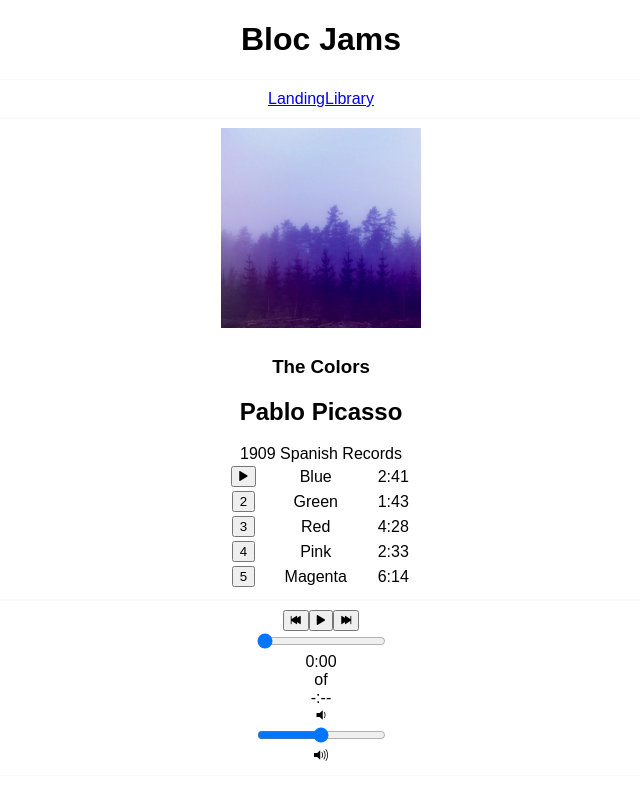
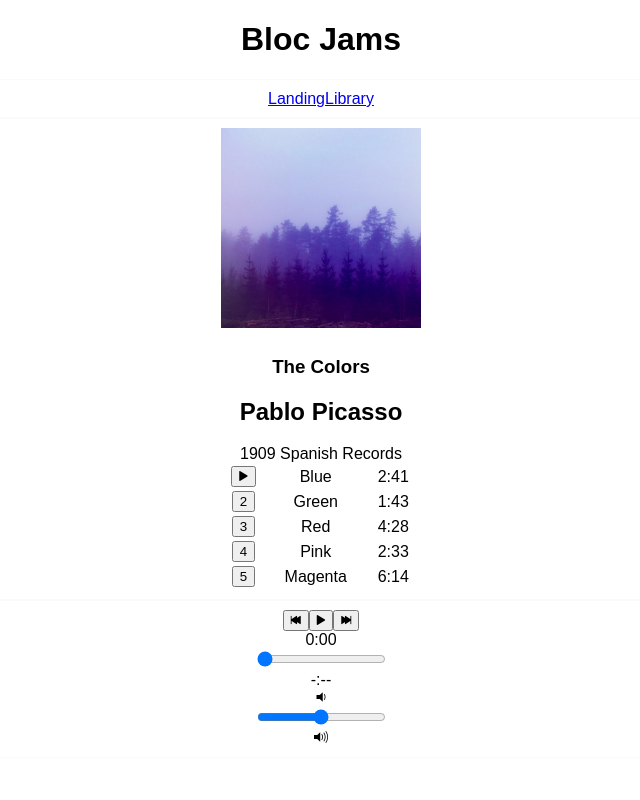
Before and after one commit to coachroe/bloc-jams-react, a React (Create React App) app: page /album/the-colors in a window 1280 px wide. Shown: the whole page, without its empty margins (319-959 px from the left). Built offline with nearby package versions, Linux system fonts and the light colour scheme.

Commit message:
Checkpoint 10 Styling Seek Bar Fix: Completed

```diff
--- a/src/components/Album.js
+++ b/src/components/Album.js
@@ -161,8 +161,10 @@ class Album extends Component {
           <PlayerBar
              isPlaying={this.state.isPlaying}
              currentSong={this.state.currentSong}
-             currentTime={this.formatTime(this.audioElement.currentTime)}
-             duration={this.formatTime(this.audioElement.duration)}
+             currentTime={this.audioElement.currentTime}
+             duration={this.audioElement.duration}
+             currentFormatTime={this.formatTime(this.audioElement.currentTime)}
+             durationFormatTime={this.formatTime(this.audioElement.duration)}
              volume={this.state.volume}
              handleSongClick={() => this.handleSongClick(this.state.currentSong)}
              handlePrevClick={() => this.handlePrevClick()}
--- a/src/components/PlayerBar.js
+++ b/src/components/PlayerBar.js
@@ -16,6 +16,7 @@ class PlayerBar extends Component {
           </button>
         </section>
         <section id="time-control">
+          <div className="current-time">{this.props.currentFormatTime}</div>
           <input
             type="range"
             className="seek-bar"
@@ -25,8 +26,7 @@ class PlayerBar extends Component {
             step="0.01"
             onChange={this.props.handleTimeChange}
           />
-          <div className="current-time">{this.props.currentTime}</div> of
-          <div className="total-time">{this.props.duration}</div>
+          <div className="total-time">{this.props.durationFormatTime}</div>
         </section>
         <section id="volume-control">
           <div className="icon ion-volume-low"></div>
```
